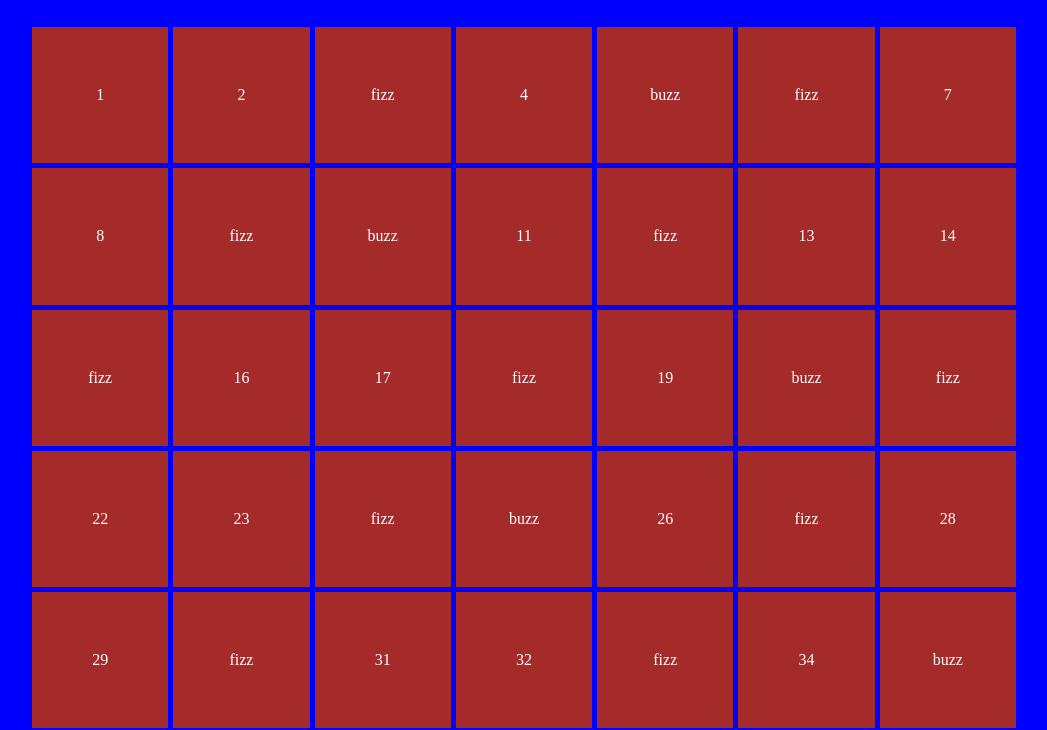
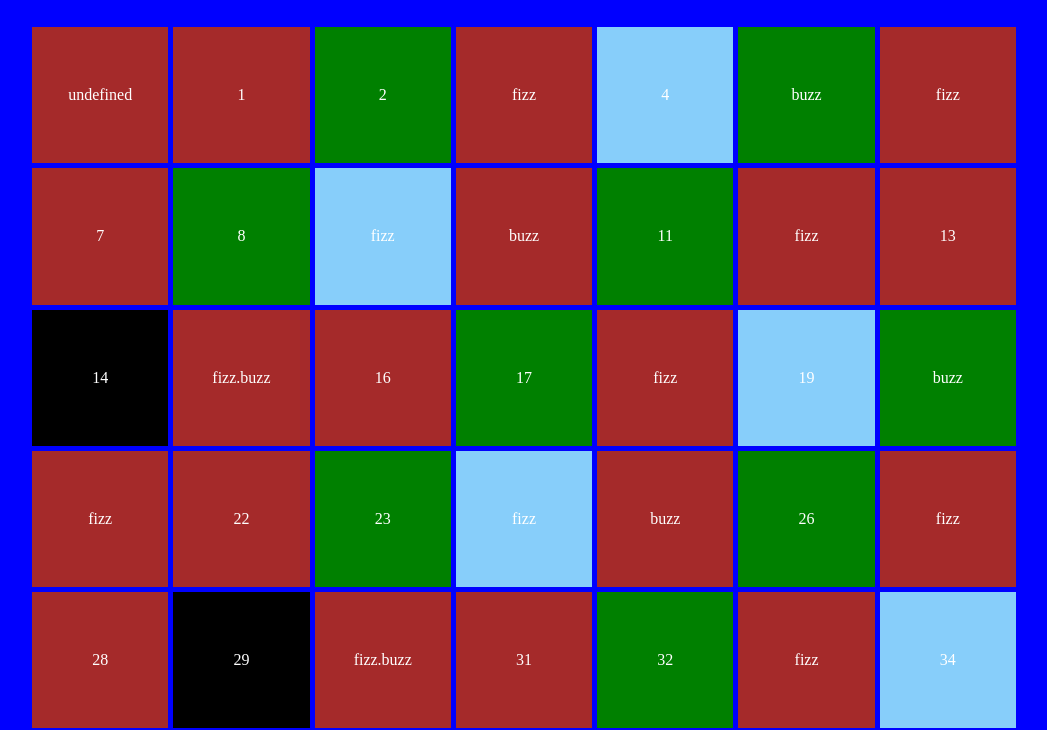
Before and after one commit to FrankFabbriRebe/js-fizzbuzz, a plain HTML site: page index.html in a window 1280 px wide. Shown: the part 70-800 px from the top of the page, without its empty margins (116-1163 px from the left). Drawn offline with Linux system fonts and the light colour scheme.

Commit message:
color div

```diff
--- a/myscript.js
+++ b/myscript.js
@@ -7,15 +7,6 @@ let content;
 // number from 1 to 100
 for (let i = 1; i <= 100; i++) {
     //console.log(i);
-
-   // se il numero è divisibile per 3 stampa "fizz", se è divisibile per 5 stampa "buzz", se è divisibile sia per 3 che per 5 stampa "fizzbuzz", se non è divisibile ne per 3 ne per 5 stampa solo il numero
-    if (i % 3 === 0)  {
-        content = "fizz";
-    } else if (i % 5 === 0) {
-        content = "buzz";
-    } else {
-        content = i;
-    }
 
     // creazione elementi tramite innerHTML
     const box = document.createElement("div");
@@ -28,4 +19,19 @@ for (let i = 1; i <= 100; i++) {
 
     // aggiunta dell'elelmento al container
     container.append(box);
+
+   // se il numero è divisibile per 3 stampa "fizz", se è divisibile per 5 stampa "buzz", se è divisibile sia per 3 che per 5 stampa "fizzbuzz", se non è divisibile ne per 3 ne per 5 stampa solo il numero
+   if (i % 3 === 0 && i % 5 === 0) {
+        content = "fizz.buzz";
+        box.classList.add("fizz_buzz")
+    } else if (i % 3 === 0)  {
+        content = "fizz";
+        box.classList.add("fizz");
+    } else if (i % 5 === 0) {
+        content = "buzz";
+        box.classList.add("buzz");
+     } else {
+        content = i;
+    }
+
 }
--- a/style.css
+++ b/style.css
@@ -32,3 +32,15 @@ body    {
     /* debug */
     background-color: brown
 }
+
+.fizz   {
+    background-color: green;
+}
+
+.buzz   {
+    background-color: lightskyblue;
+}
+
+.fizz_buzz  {
+    background-color: black;
+}
```
